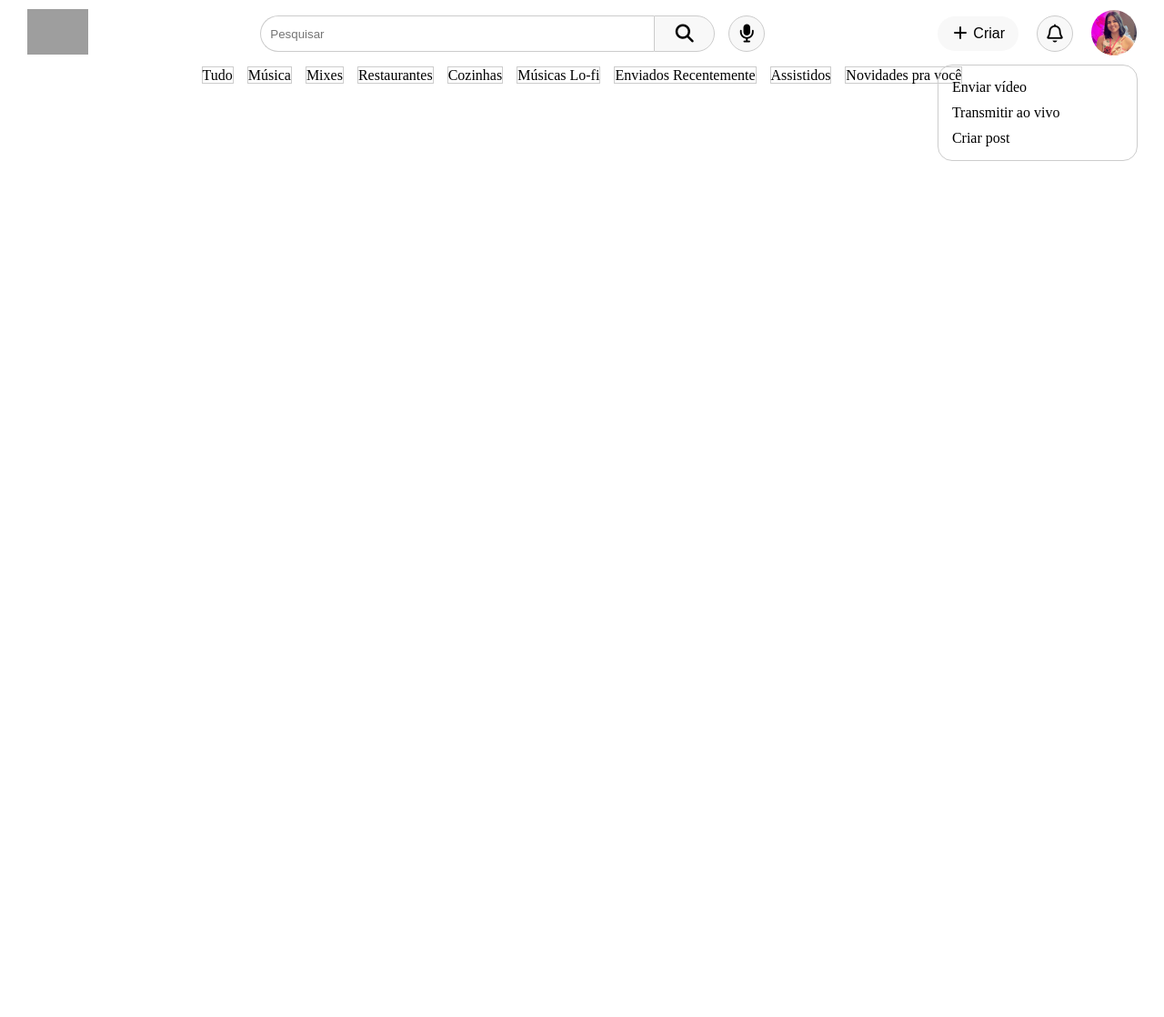
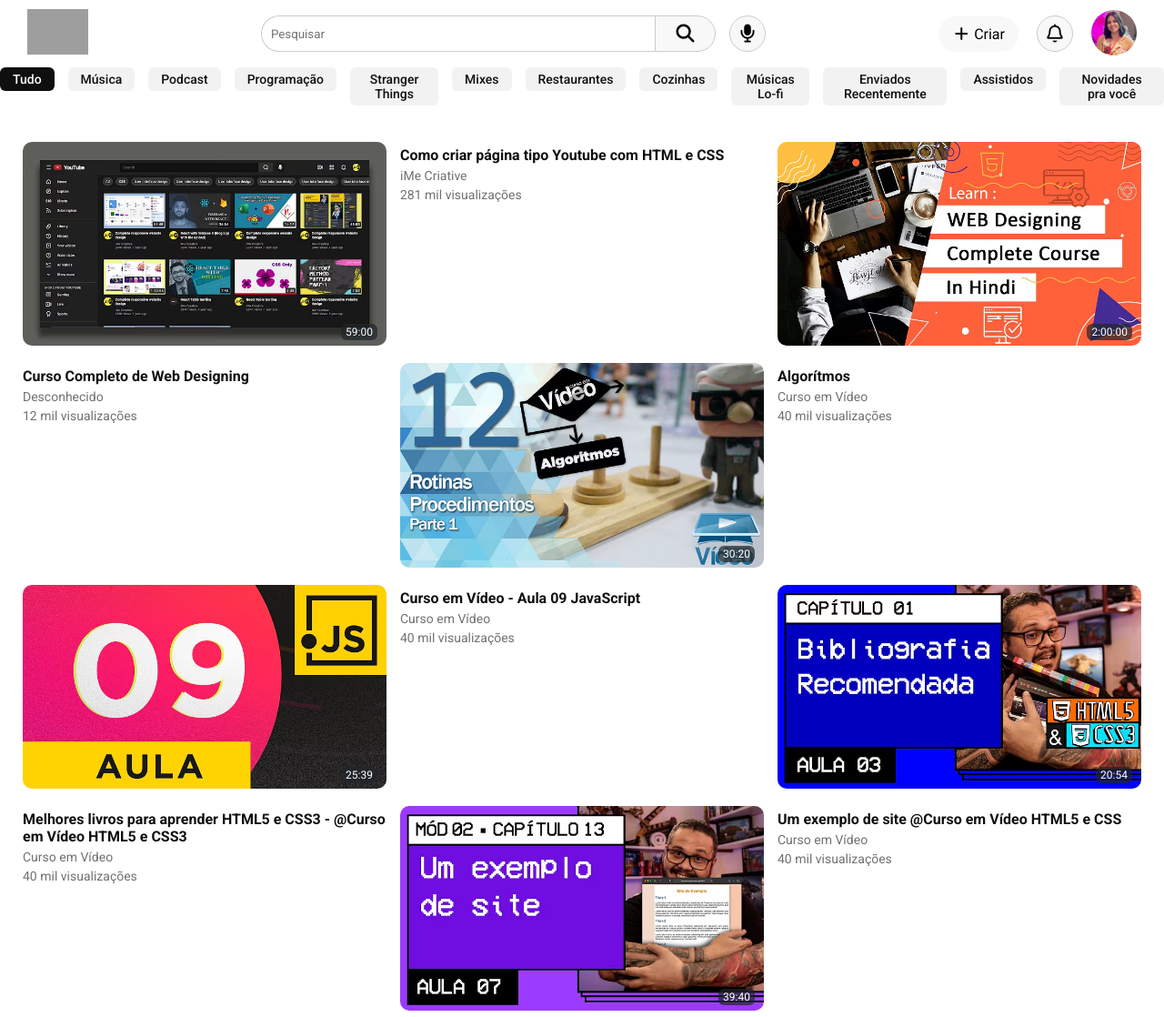
Before and after one commit to FS-FLEX-09-BEZERRA/aulaPositionCSS, a plain HTML site: page exercicio/exercicio.html in a window 1280 px wide. Shown: the top 1118 px of the page at 91% size. Before the commit the page ends 800 px from the top, so only its background shows below. Drawn offline with Linux system fonts and the light colour scheme; grey boxes are pictures that could not be loaded.

Commit message:
cards-videos

```diff
--- a/exercicio/exercicio.css
+++ b/exercicio/exercicio.css
@@ -7,38 +7,55 @@
   background-color: transparent;
   list-style: none;
   text-decoration: none;
+  font-family: "Roboto", sans-serif;
 }
 
-body {
-  /* height: 2000px; */
+/* body {
+  height: 2000px;
+} */
+
+header {
+  background-color: #fff;
+  position: sticky;
+  top: 0;
+  padding-bottom: 15px;
 }
 
-header {
-  position: sticky;
-  top: 0;
-}
-
-.header1 {
+.header {
   display: flex;
   align-items: center;
   padding: 10px 30px;
   justify-content: space-between;
 }
 
-.header2 > nav > ul  {
+.header-nav > nav > ul {
   /* margin-top: 20px; */
   display: flex;
   justify-content: center;
   gap: 15px;
 }
 
-.header2  a {
- color: black;
- border: 1px solid #ccc;
+.header-nav button {
+  padding: 5px 14px;
+  border-radius: 6px;
+  color: #0f0f0f;
+  background-color: #f2f2f2;
+  font-weight: 500;
+  font-size: 14px;
+  cursor: pointer;
+}
+
+.header-nav button:active {
+  background-color: #bfbfbf;
+}
+
+.header-nav button.button-default {
+  background-color: #0f0f0f;
+  color: #fff;
 }
 
 header img {
-  height:50px;
+  height: 50px;
 }
 
 .div-form {
@@ -70,12 +87,12 @@ header img {
   border-radius: 0 20px 20px 0;
   border: 1px solid #ccc;
   background-color: #f8f8f8;
+  cursor: pointer;
 }
 
 .form-search > button:hover {
-    background-color: #eeeeee;
+  background-color: #eeeeee;
 }
-
 
 .div-menu {
   display: flex;
@@ -84,30 +101,27 @@ header img {
   position: relative;
 }
 
-
-
 .div-menu img {
   border-radius: 50%;
 }
 
 .menu-dropdown {
-  /* display: none; */
-  border: 1px solid #ccc;
+  display: none;
   padding: 10px;
   border-radius: 16px;
   position: absolute;
   top: 60px;
   width: 220px;
+  background-color: #fff;
+  box-shadow:0 1px 3px 0 #0000001a;
 }
 
-
-
 .menu-dropdown li {
-  padding: 5px ;
-
+  padding: 5px;
 }
 
-.menu-dropdown li:hover, .hover {
+.menu-dropdown li:hover,
+.hover {
   background-color: #f8f8f8;
 }
 
@@ -129,8 +143,55 @@ header img {
   background-color: #eeeeee;
 }
 
-
 .btn-criar:active {
   background-color: blue;
   border: 1px solid blue;
 }
+
+.section-videos {
+  display: flex;
+  justify-content: end;
+  padding: 25px;
+  gap: 15px;
+  flex-wrap: wrap;
+}
+
+.link-item-video {
+  display: flex;
+  width: 400px;
+}
+
+.link-item-video img {
+  width: 400px;
+  border-radius: 10px;
+}
+
+.div-img {
+  position: relative;
+}
+
+.div-img > span {
+  position: absolute;
+  z-index: 5;
+  background-color: #20252ab3;
+  color: #fff;
+  padding: 2px 5px;
+  border-radius: 6px;
+  bottom: 10px;
+  right: 10px;
+  font-size: 12px;
+}
+
+
+.div-desc-video h1 {
+  font-size: 16px;
+  margin-top: 5px;
+  color: #0f0f0f;
+}
+
+.div-desc-video a, .div-desc-video span {
+  display: block;
+  color: #717171;
+  font-size: 14px;
+  margin: 5px 0;
+}
--- a/exercicio/exercicio.html
+++ b/exercicio/exercicio.html
@@ -6,10 +6,13 @@
   <title>Clone Youtube</title>
   <link rel="stylesheet" href="exercicio.css">
   <link rel="stylesheet" href="https://cdnjs.cloudflare.com/ajax/libs/font-awesome/7.0.1/css/all.min.css" integrity="sha512-2SwdPD6INVrV/lHTZbO2nodKhrnDdJK9/kg2XD1r9uGqPo1cUbujc+IYdlYdEErWNu69gVcYgdxlmVmzTWnetw==" crossorigin="anonymous" referrerpolicy="no-referrer" />
+  <link rel="preconnect" href="https://fonts.googleapis.com">
+  <link rel="preconnect" href="https://fonts.gstatic.com" crossorigin>
+  <link href="https://fonts.googleapis.com/css2?family=Roboto:ital,wght@0,100..900;1,100..900&display=swap" rel="stylesheet">
 </head>
 <body>
   <header>
-    <div class="header1">
+    <div class="header">
     <a href="#"><img src="https://logos-world.net/wp-content/uploads/2020/04/YouTube-Logo.png" alt="logo youtube"></a>
     <div class="div-form">
       <form class="form-search">
@@ -34,24 +37,130 @@
           <li>Criar post</li>
         </ul>
       </div>
-      <button><img src="./perfil.jfif" alt="foto perfil"></button>
+      <button><img src="./assets/perfil.jfif" alt="foto perfil"></button>
     </div>
     </div>
-    <div class="header2">
+    <div class="header-nav">
       <nav>
       <ul>
-        <li><a href="http://">Tudo</a></li>
-        <li><a href="http://">Música</a></li>
-        <li><a href="http://">Mixes</a></li>
-        <li><a href="http://">Restaurantes</a></li>
-        <li><a href="http://">Cozinhas</a></li>
-        <li><a href="http://">Músicas Lo-fi</a></li>
-        <li><a href="http://">Enviados Recentemente</a></li>
-        <li><a href="http://">Assistidos</a></li>
-        <li><a href="http://">Novidades pra você</a></li>
+        <li><button class="button-default">Tudo</button></li>
+        <li><button>Música</button></li>
+        <li><button>Podcast</button></li>
+        <li><button>Programação</button></li>
+        <li><button>Stranger Things</button></li>
+        <li><button>Mixes</button></li>
+        <li><button>Restaurantes</button></li>
+        <li><button>Cozinhas</button></li>
+        <li><button>Músicas Lo-fi</button></li>
+        <li><button>Enviados Recentemente</button></li>
+        <li><button>Assistidos</button></li>
+        <li><button>Novidades pra você</button></li>
       </ul>
       </nav>
     </div>
   </header>
+  <main>
+    <section class="section-videos">
+      <a href="#" class="link-item-video">
+        <div class="div-img">
+          <img src="./assets/video5.avif" alt="Como criar página tipo Youtube com HTML e CSS">
+          <span>59:00</span>
+        </div>
+        <div class="div-desc-video">
+          <h1>Como criar página tipo Youtube com HTML e CSS</h1>
+          <span class="span-canal"><a href="#">iMe Criative</a></span>
+          <span>281 mil visualizações</span>
+        </div>
+      </a>
+      <a href="#" class="link-item-video">
+        <div class="div-img">
+          <img src="./assets/video2.avif" alt="Curso Completo de Web Designing">
+          <span>2:00:00</span>
+        </div>
+        <div class="div-desc-video">
+          <h1>Curso Completo de Web Designing</h1>
+          <span class="span-canal"><a href="">Desconhecido</a></span>
+          <span>12 mil visualizações</span>
+        </div>
+      </a>
+      <a href="#" class="link-item-video">
+        <div class="div-img">
+          <img src="./assets/video3.avif" alt="Algorítmos">
+          <span>30:20</span>
+        </div>
+        <div class="div-desc-video">
+          <h1>Algorítmos</h1>
+          <span class="span-canal"><a href="">Curso em Vídeo</a></span>
+          <span>40 mil visualizações</span>
+        </div>
+      </a>
+      <a href="#" class="link-item-video">
+        <div class="div-img">
+          <img src="./assets/video4.avif" alt="Curso em Vídeo - Aula 09 JavaScript">
+          <span>25:39</span>
+        </div>
+        <div class="div-desc-video">
+          <h1>Curso em Vídeo - Aula 09 JavaScript</h1>
+          <span class="span-canal"><a href="">Curso em Vídeo</a></span>
+          <span>40 mil visualizações</span>
+        </div>
+      </a>
+      <a href="#" class="link-item-video">
+        <div class="div-img">
+          <img src="./assets/video1.avif" alt="Vídeo Bibliografia Recomendada Curso em Vídeo">
+          <span>20:54</span>
+        </div>
+        <div class="div-desc-video">
+          <h1>Melhores livros para aprender HTML5 e CSS3 - @Curso em Vídeo HTML5 e CSS3</h1>
+          <span class="span-canal"><a href="">Curso em Vídeo</a></span>
+          <span>40 mil visualizações</span>
+        </div>
+      </a>
+      <a href="#" class="link-item-video">
+        <div class="div-img">
+          <img src="./assets/video6.avif" alt="Um exemplo de site @Curso em Vídeo HTML5 e CSS">
+          <span>39:40</span>
+        </div>
+        <div class="div-desc-video">
+          <h1>Um exemplo de site @Curso em Vídeo HTML5 e CSS</h1>
+          <span class="span-canal"><a href="">Curso em Vídeo</a></span>
+          <span>40 mil visualizações</span>
+        </div>
+      </a>
+      <a href="#" class="link-item-video">
+        <div class="div-img">
+          <img src="./assets/video7.avif" alt="Code with Me">
+          <span>45:30</span>
+        </div>
+        <div class="div-desc-video">
+          <h1>Code with Me - A super simple website</h1>
+          <span class="span-canal"><a href="">Desconhecido</a></span>
+          <span>12 mil visualizações</span>
+        </div>
+      </a>
+      <a href="#" class="link-item-video">
+        <div class="div-img">
+          <img src="./assets/video8.avif" alt="Build an API with Express.js">
+          <span>1:50:00</span>
+        </div>
+        <div class="div-desc-video">
+          <h1>Build an API with Express.js</h1>
+          <span class="span-canal"><a href="">Dev Club</a></span>
+          <span>30 mil visualizações</span>
+        </div>
+      </a>
+      <a href="#" class="link-item-video">
+        <div class="div-img">
+          <img src="./assets/video9.avif" alt="Formatações Adicionais @Curso em Vídeo HTML5 e CSS">
+          <span>20:10</span>
+        </div>
+        <div class="div-desc-video">
+          <h1>Formatações Adicionais @Curso em Vídeo HTML5 e CSS</h1>
+          <span class="span-canal"><a href="">Curso em Vídeo</a></span>
+          <span>40 mil visualizações</span>
+        </div>
+      </a>
+    </section>
+  </main>
 </body>
 </html>
```
Also changed, not shown: exercicio/assets/perfil.jfif (renamed from exercicio/perfil.jfif), exercicio/assets/video1.avif (added), exercicio/assets/video2.avif (added), exercicio/assets/video3.avif (added), exercicio/assets/video4.avif (added), exercicio/assets/video5.avif (added), exercicio/assets/video6.avif (added), exercicio/assets/video7.avif (added), exercicio/assets/video8.avif (added), exercicio/assets/video9.avif (added).
